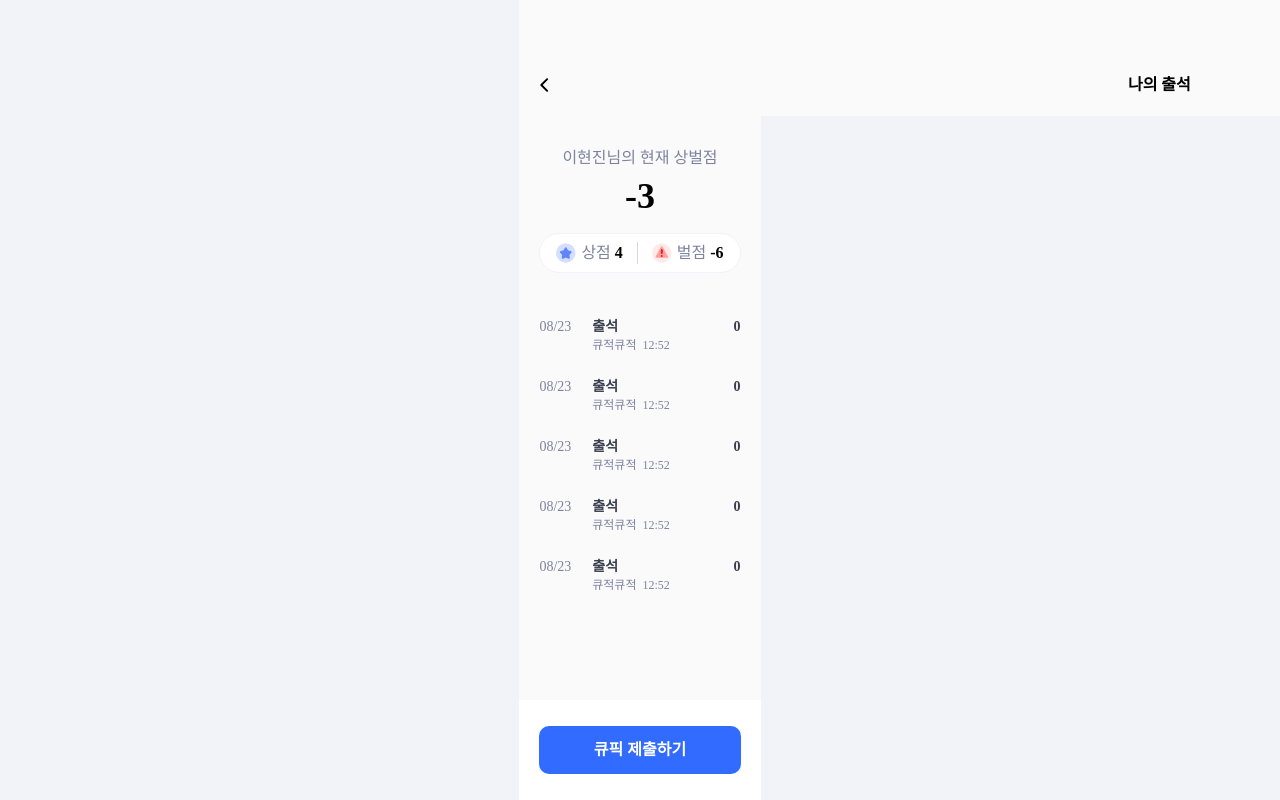
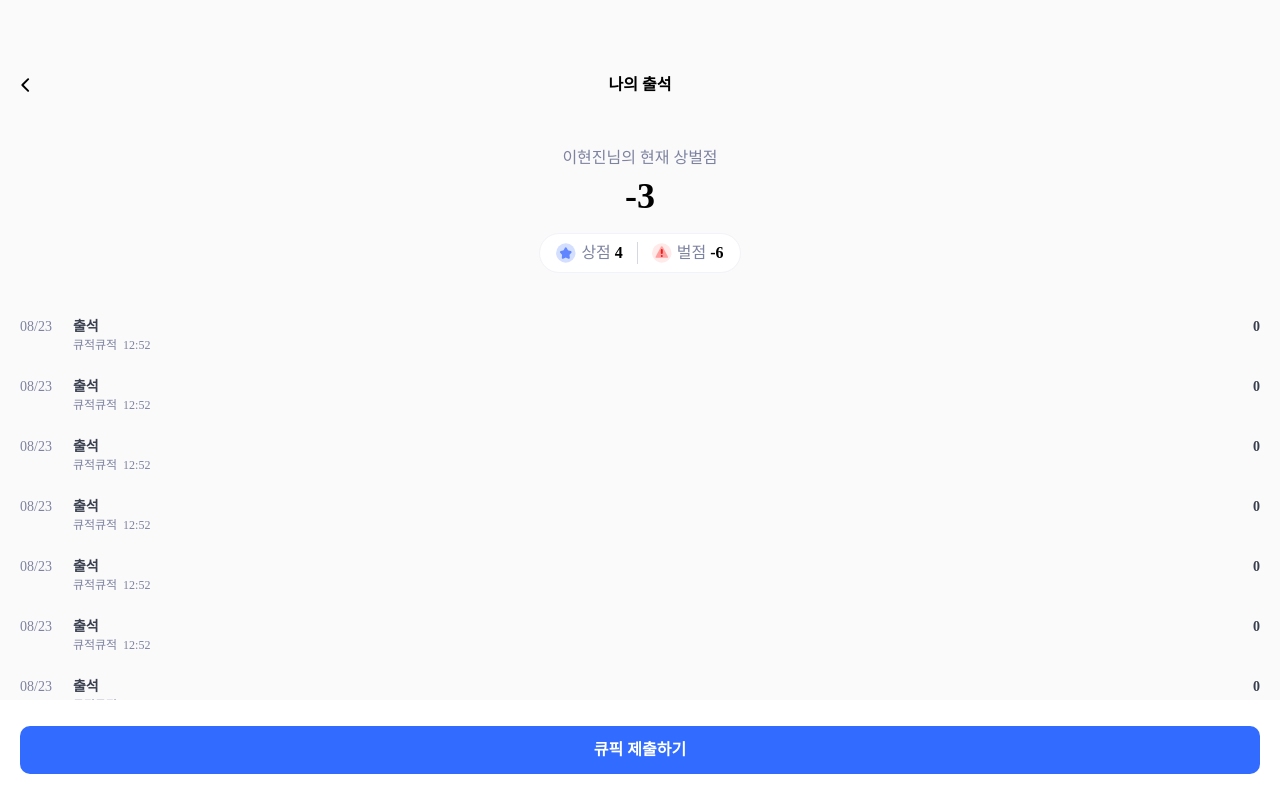
Before and after one commit to Kusitms32th-KuCheck/KuCheck-Front, a Next.js app: page /attendance-check in a window 1280 px wide. Built offline with nearby package versions, Linux system fonts and the light colour scheme; a web font is replaced by a local one.

Commit message:
style(#1): 스타일 이상한 부분 수정

```diff
--- a/src/app/alarm/page.tsx
+++ b/src/app/alarm/page.tsx
@@ -4,7 +4,7 @@ import { PenaltyPointIcon, RewardPointIcon, SessionNoticeBlueIcon } from '@/asse
 export default function AlarmPage() {
   return (
     <main className="flex items-center justify-center bg-gray-100">
-      <div className="desktop:w-[375px] min-h-screen bg-white">
+      <div className="desktop:w-[375px] min-h-screen w-full bg-white">
         <Header headerType="dynamic" title={'알림'} />
         <div className="h-[116px] border" />
         <div className="flex flex-col px-5">
--- a/src/app/attendance-check/page.tsx
+++ b/src/app/attendance-check/page.tsx
@@ -4,7 +4,7 @@ import { PenaltyPointIcon, RewardPointIcon } from '@/assets/svgComponents'
 export default function AttendanceCheckPage() {
   return (
     <main className="flex items-center justify-center bg-gray-100">
-      <div className="desktop:w-[375px] bg-background1 relative min-h-screen">
+      <div className="desktop:w-[375px] bg-background1 relative min-h-screen w-full overflow-y-scroll">
         <Header headerType="dynamic" title={'나의 출석'} headerColor={'bg-background1'} />
         <div className="h-[116px]" />
         <section className="px-5">
@@ -91,10 +91,50 @@ export default function AttendanceCheckPage() {
               </div>
               <p className="body-sm-semibold text-gray-700">0</p>
             </section>
+
+            <section className="flex justify-between">
+              <div className="flex gap-x-[21px]">
+                <p className="body-sm-medium text-gray-500">08/23</p>
+                <div className="flex flex-col">
+                  <p className="body-sm-semibold text-gray-700">출석</p>
+                  <div className="flex gap-x-[6px]">
+                    <p className="caption-sm-medium text-gray-500">큐적큐적</p>
+                    <p className="caption-sm-medium text-gray-500">12:52</p>
+                  </div>
+                </div>
+              </div>
+              <p className="body-sm-semibold text-gray-700">0</p>
+            </section>
+            <section className="flex justify-between">
+              <div className="flex gap-x-[21px]">
+                <p className="body-sm-medium text-gray-500">08/23</p>
+                <div className="flex flex-col">
+                  <p className="body-sm-semibold text-gray-700">출석</p>
+                  <div className="flex gap-x-[6px]">
+                    <p className="caption-sm-medium text-gray-500">큐적큐적</p>
+                    <p className="caption-sm-medium text-gray-500">12:52</p>
+                  </div>
+                </div>
+              </div>
+              <p className="body-sm-semibold text-gray-700">0</p>
+            </section>
+            <section className="flex justify-between">
+              <div className="flex gap-x-[21px]">
+                <p className="body-sm-medium text-gray-500">08/23</p>
+                <div className="flex flex-col">
+                  <p className="body-sm-semibold text-gray-700">출석</p>
+                  <div className="flex gap-x-[6px]">
+                    <p className="caption-sm-medium text-gray-500">큐적큐적</p>
+                    <p className="caption-sm-medium text-gray-500">12:52</p>
+                  </div>
+                </div>
+              </div>
+              <p className="body-sm-semibold text-gray-700">0</p>
+            </section>
           </section>
         </section>
 
-        <section className="absolute bottom-0 flex h-[100px] w-full items-center justify-center bg-white px-5">
+        <section className="desktop:absolute ios:fixed android:fixed bottom-0 flex h-[100px] w-full items-center justify-center bg-white px-5">
           <button className="bg-primary-500 body-lg-semibold h-[48px] w-full rounded-[10px] text-white">
             큐픽 제출하기{' '}
           </button>
--- a/src/app/session/page.tsx
+++ b/src/app/session/page.tsx
@@ -19,7 +19,7 @@ export default function SessionPage() {
 
   return (
     <main className="flex items-center justify-center bg-gray-100">
-      <div className="desktop:w-[375px] bg-background1 min-h-screen">
+      <div className="desktop:w-[375px] bg-background1 min-h-screen w-full">
         <Header headerType="dynamic" title={'전체 세션 일정'} headerColor={'bg-background1'} />
         <div className="h-[116px]" />
         <div className="mr-[27px] ml-[29px] flex flex-col gap-y-[10px]">
--- a/src/app/setting/page.tsx
+++ b/src/app/setting/page.tsx
@@ -12,7 +12,7 @@ export default function SettingPage() {
   return (
     <main className="flex items-center justify-center bg-gray-100">
       {isLogoutModalOpen && <LogoutModal setIsLogoutModalOpen={setIsLogoutModalOpen} />}
-      <div className="desktop:w-[375px] min-h-screen bg-white">
+      <div className="desktop:w-[375px] min-h-screen w-full bg-white">
         <Header headerType="dynamic" title={'설정'} />
         <div className="h-[116px]" />
         <div className="mt-3">
```
